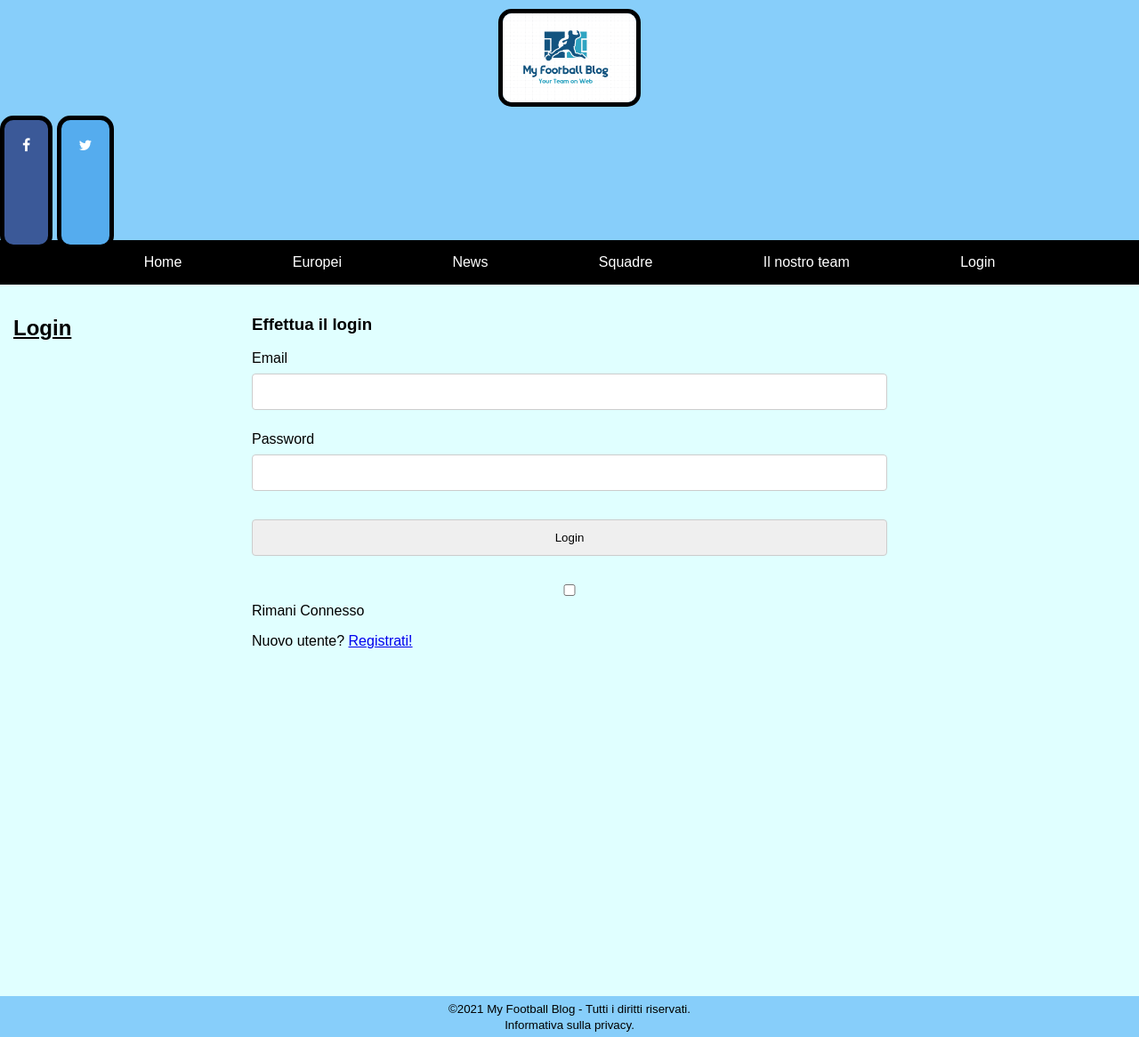
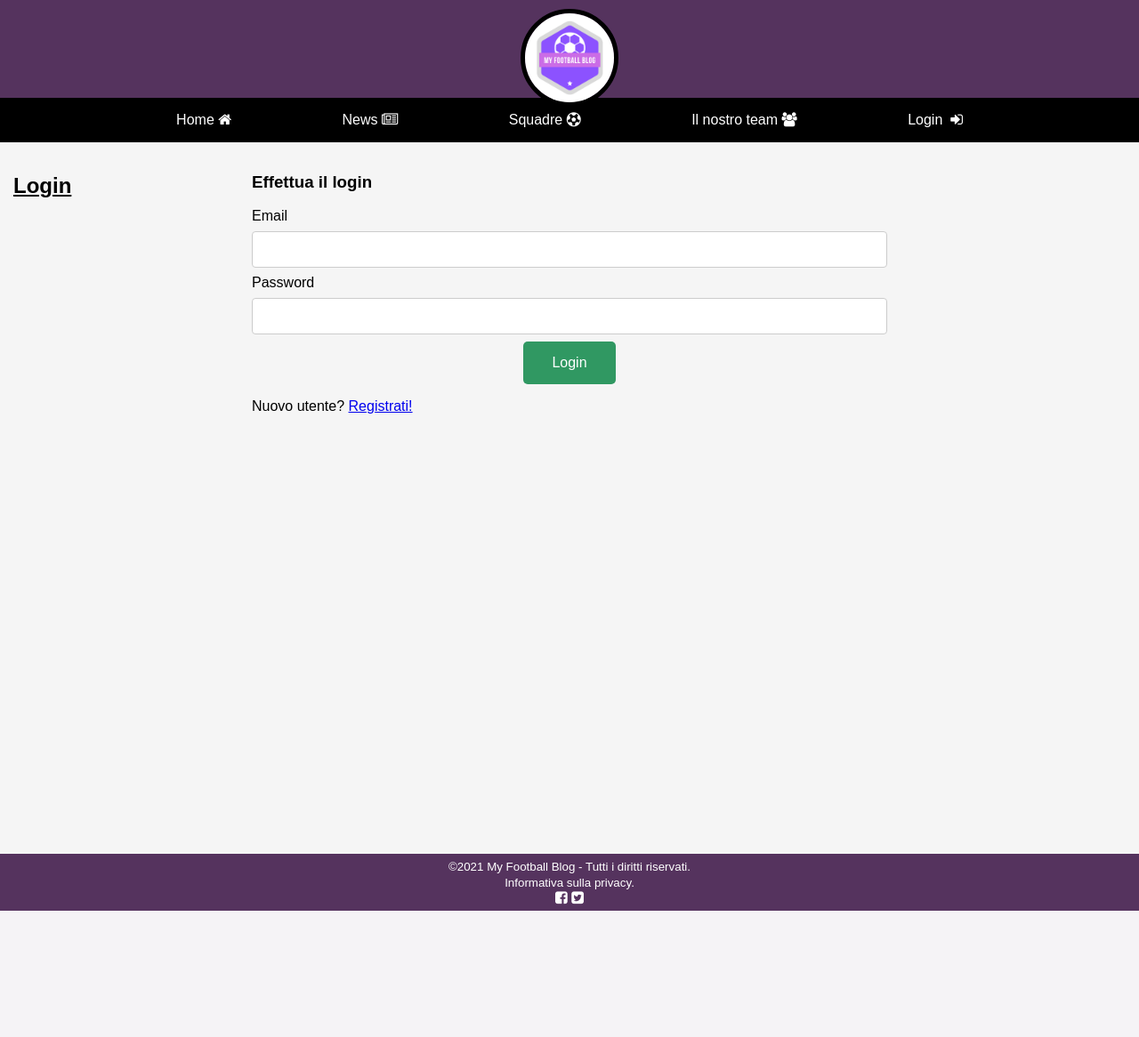
Before and after one commit to Angrigo/tsw-2021, a PHP site: page /login.php in a window 1280 px wide. Shown: the whole page at 89% size. After the commit the page ends 1024 px from the top, so only its background shows below. Run offline with PHP 8.4, Linux system fonts and the light colour scheme; some libraries are stand-ins or nearby versions.

Commit message:
Co-authored-by: Gabriele Angrisani <Angrigo@users.noreply.github.com> Co-authored-by: orex00 <orex00@users.noreply.github.com> Co-authored-by: umbes18 <umbes18@users.noreply.github.com>

```diff
--- a/footer.html
+++ b/footer.html
@@ -4,5 +4,12 @@
            &copy2021 My Football Blog - Tutti i diritti riservati.
     </small>
     <br>
-    <a href="terms.php" id="privacy" target="_blank"> <small>Informativa sulla privacy. </small></a>
+    <a href="terms.php" id="privacy"> <small>Informativa sulla privacy. </small></a>
+    <br>
+    <a href="https://it-it.facebook.com/" target="_blank">
+        <i class="fa fa-facebook-square" aria-hidden="true"></i>
+    </a>
+    <a href="https://twitter.com/?lang=it" target="_blank">
+        <i class="fa fa-twitter-square" aria-hidden="true"></i>
+    </a>
 </div>
--- a/head.php
+++ b/head.php
@@ -2,4 +2,5 @@
     <title>My Football Blog</title>
     <link rel="stylesheet" type="text/css" href="styles/main.css">
     <link href="./assets/images/favicon.ico" rel="icon" type="image/x-icon" />
+    <link rel="stylesheet" href="https://cdnjs.cloudflare.com/ajax/libs/font-awesome/4.7.0/css/font-awesome.min.css">
 </head>
--- a/header.php
+++ b/header.php
@@ -7,30 +7,19 @@ if(!isset($_SESSION))
 $autenticato = !empty($_SESSION["email"]);
 
 ?>
-
 <img id="sitelogo" src="./assets/images/logo.png" alt="logo" />
 
-
-<!-- Add icon library -->
-<link rel="stylesheet" href="https://cdnjs.cloudflare.com/ajax/libs/font-awesome/4.7.0/css/font-awesome.min.css">
-
-<!-- Add font awesome icons -->
-<a href="#" class="fa fa-facebook"></a>
-<a href="#" class="fa fa-twitter"></a>
-
-
 <div class="menu">
-    <a href="index.php">Home</a>
-    <a href="europei.php">Europei</a>
-    <a href="news.php">News</a>
-    <a href="squadre.php">Squadre</a>
-    <a href="team.php">Il nostro team</a>
+    <a href="index.php">Home&nbsp;<i class="fa fa-home"></i></a>
+    <a href="news.php">News&nbsp;<i class="fa fa-newspaper-o"></i></a>
+    <a href="squadre.php">Squadre&nbsp;<i class="fa fa-futbol-o" aria-hidden="true"></i></i></a>
+    <a href="team.php">Il nostro team&nbsp;<i class="fa fa-users" aria-hidden="true"></i></a>
     <?php
     if ($autenticato) {
-        echo "<a href='profilo.php'>Profilo</a>";
-        echo "<a href='logout.php'>Esci</a>";
+        echo "<a href='profilo.php'>Profilo &nbsp;<i class='fa fa-user-circle' aria-hidden='true'></i></a>";
+        echo "<a href='logout.php'>Esci &nbsp;<i class='fa fa-sign-out' aria-hidden='true'></i></a>";
     } else {
-        echo "<a href='login.php'>Login</a>";
+        echo "<a href='login.php'>Login &nbsp;<i class='fa fa-sign-in' aria-hidden='true'></i></a>";
     }
     ?>
 </div>
--- a/index.php
+++ b/index.php
@@ -23,7 +23,7 @@
             <iframe id="videoeuro2020" width="100%" height="400" src="https://www.youtube.com/embed/JjIwYtLr8Ec?autoplay=1&mute=1" title="YouTube video player" frameborder="0" allow="accelerometer; autoplay; clipboard-write; encrypted-media; gyroscope; picture-in-picture" allowfullscreen></iframe>
         </div>
         <div class="column_right">
-            <img class="home-img fadeIn" id="stadio" src="./assets/images/stadio.png" width="300" height="350"/>
+            <img class="home-img fadeIn" id="dios" src="./assets/images/dios.png" width="300" height="350"/>
             <img class="home-img fadeIn" id="pallone" src="./assets/images/pallone.png" width="300" height="350"/>
         </div>
     </div>
--- a/login.php
+++ b/login.php
@@ -2,6 +2,28 @@
 
 $output = "";
 $user = "";
+
+function get_id($user)
+{
+    require "db.php";
+
+    //CONNESSIONE AL DB
+    $db = pg_connect($connection_string) or die('Impossibile connetersi al database: ' . pg_last_error());
+    $sql = "SELECT id FROM iscrizioni WHERE email=$1;";
+    $prep = pg_prepare($db, "getId", $sql);
+    $ret = pg_execute($db, "getId", array($user));
+    if (!$ret) {
+        echo "ERRORE QUERY: " . pg_last_error($db);
+        return false;
+    } else {
+        if ($row = pg_fetch_assoc($ret)) {
+            $id = $row['id'];
+            return $id;
+        } else {
+            return false;
+        }
+    }
+}
 
 function get_pwd($user)
 {
@@ -39,6 +61,7 @@ if ($_POST && $_POST['email'] && $_POST['password']) {
             //Se il login è corretto, inizializziamo la sessione
             session_start();
             $_SESSION['email'] = $user;
+            $_SESSION['id'] = get_id($user);
             //$output =  "<a href=\"reserved.php\">Accedi</a> al contenuto riservato solo agli utenti registrati.";
             header("Location: profilo.php");
         } else {
@@ -65,25 +88,13 @@ if ($_POST && $_POST['email'] && $_POST['password']) {
             </p>
             <?php if($output == "") { ?>
             <form method="post" action="login.php">
-                <p>
-                    <label for="email">Email
-                        <input type="email" name="email" id="email" value="<?php echo $user ?>" />
-                    </label>
-                </p>
-                <p>
-                    <label for="password">Password
-                        <input type="password" name="password" id="password" />
-                    </label>
-                </p>
-                <p>
-                    <input id="bottonelogin" type="submit" name="invia" value="Login" />
-                </p>
-                <input type="checkbox" id='checkbox' name="remember" id ="remember"   />
-                              <label for="remember"> Rimani Connesso </label>
-
-            </form> <!-- ALLINEARE IL BOX CON LA SCRITTA RIMANI CONNESSO! -->
-
+                <label for="email">Email</label>
+                <input type="email" name="email" id="email" value="<?php echo $user ?>" />
+                <label for="password">Password</label>
+                <input type="password" name="password" id="password" />
+                <button id="bottonelogin" type="submit" name="invia">Login</button>
             <p>Nuovo utente? <a href="registrati.php">Registrati!</a></p>
+            </form>
             <?php } else { ?>
             <p><?php echo $output ?></p>
             <?php } ?>
--- a/profilo.php
+++ b/profilo.php
@@ -55,10 +55,7 @@ if(isset($_FILES) && isset($_FILES['profilepic'])){
         <div class="column_left">
 
             <h2> Profilo utente </h2>
-            <a href="#" class="notification">
-         <span>Inbox</span>
-         <span class="badge">3</span>
-            </a>
+
 
         </div>
         <div class="column_middle">
--- a/styles/main.css
+++ b/styles/main.css
@@ -1,48 +1,45 @@
 body {
     margin: 0;
     font-family: Arial, Helvetica, sans-serif;
-    background-color: LightSkyBlue;
+    background-color: rgb(85, 51, 94);
 }
 
 #sitelogo {
     display: block;
     margin-left: auto;
     margin-right: auto;
+    border-radius: 100%;
     margin-top: 10px;
     width: auto;
     height: 100px;
     border: 5px solid black;
-    border-radius: 15px;
-}
-
-#rete, #stadio, #rovesciata, #pallone{
-    margin-top: 30px;
 }
 
 .menu {
     text-align: center;
-    background-color: black;
     margin-top: -10px;
     height: fit-content;
     cursor: pointer;
+    background-color: black;
 }
 
 @media only screen and (min-width: 1500px) {
     #sitelogo {
         width: auto;
         height: 100px;
-        border: 5px solid black;
-        border-radius: 15px;
         position: absolute;
         left: 20px;
         top: 0px;
     }
     .menu {
         text-align: center;
-        background-color: black;
         margin-top: 40px;
         height: fit-content;
     }
+}
+
+#rete, #rovesciata, #dios, #pallone{
+    margin-top: 30px;
 }
 
 .menu a {
@@ -71,34 +75,40 @@ h2 {
 
 .column_left {
     width: 20%;
-    background-color: lightcyan;
+    background-color: whitesmoke;
     padding: 15px;
 }
 
 .column_middle {
     width: 60%;
-    background-color: lightcyan;
+    background-color: whitesmoke;
     padding: 15px;
 }
 
 .column_right {
     width: 20%;
-    background-color: lightcyan;
+    background-color: whitesmoke;
     padding: 15px;
 }
 
 .footer {
-    background-color: LightSkyBlue;
+    background-color: rgb(85, 51, 94);
+    color : white;
     text-align: center;
     padding: 5px;
 }
 
+.footer a {
+    color: white;
+    text-decoration: none;
+}
+
 #privacy {
     text-decoration: none;
-    color: black;
+    color: white;
 }
 
-input, select {
+input, select, textarea {
     width: 100%;
     padding: 12px 20px;
     margin: 8px 0;
@@ -164,86 +190,39 @@ input, select {
     display: block;
     margin-left: auto;
     margin-right: auto;
+    transition: all 300ms 100ms;
 }
 
-
-.card-squadra:hover {
-    background-color: rgb(25, 206, 230);
+.card-squadra img:hover {
+    transform: scale(1.2);
 }
 
-#terms {
+.rec {
+    background-color: rgb(255, 246, 195);
+    border-right: solid 10px yellow;
+    border-left: solid 10px yellow;
+    padding: 5px;
+    margin-bottom: 10px;
+}
 
-}
-/*
-#videoeuro2020{
-    padding-top: 100px;
-}
-*/
-
-.notification {
-    background-color: #555;
-    color: white;
+form button {
+    display: block;
+    color: black;
+    background-color: #309862;
+    margin-left: auto;
+    margin-right: auto;
+    border: none;
+        color: white;
+    font-size: 16px;
+    text-align: center;
     text-decoration: none;
-    padding: 15px 26px;
-    position: relative;
-    display: inline-block;
-    border-radius: 2px;
+    padding: 15px 32px;
+    border-radius: 5px;
+    cursor: pointer;
   }
 
-  .notification:hover {
-    background: red;
+ form button:hover {
+    background-color: #37AA6D;
+    box-shadow: 0 5px #666;
+    transform: translateY(-4px);
   }
-
-  .notification .badge {
-    position: absolute;
-    top: -10px;
-    right: -10px;
-    padding: 5px 10px;
-    border-radius: 50%;
-    background: red;
-    color: white;
-  }
-
-  /* Style all font awesome icons */
-.fa {
-    padding: 20px;
-    font-size: 30px;
-    width: 50px;
-    text-align: center;
-    text-decoration: none;
-  }
-
-  /* Add a hover effect if you want */
-  .fa:hover {
-    opacity: 0.7;
-  }
-
-  /* Set a specific color for each brand */
-
-  /* Facebook */
-  .fa-facebook {
-    display: block;
-    margin-left: auto;
-    margin-right: auto;
-    margin-top: 10px;
-    width: auto;
-    height: 100px;
-    border: 5px solid black;
-    border-radius: 15px;
-    background: #3B5998;
-    color: white;
-  }
-
-  /* Twitter */
-  .fa-twitter {
-    display: block;
-    margin-left: auto;
-    margin-right: auto;
-    margin-top: 10px;
-    width: auto;
-    height: 100px;
-    border: 5px solid black;
-    border-radius: 15px;
-    background: #55ACEE;
-    color: white;
-  }
```
Also changed, not shown: other parts of styles/main.css (+28 -5 lines), iscrizioni.sql (+9 -9 lines), registrati.php (+9 -23 lines), reserved.php (deleted, +0 -18 lines), squadra.php (+67 -25 lines), terms.php (+12 -4 lines), assets/images/dios.png (added), assets/images/logo.png.
